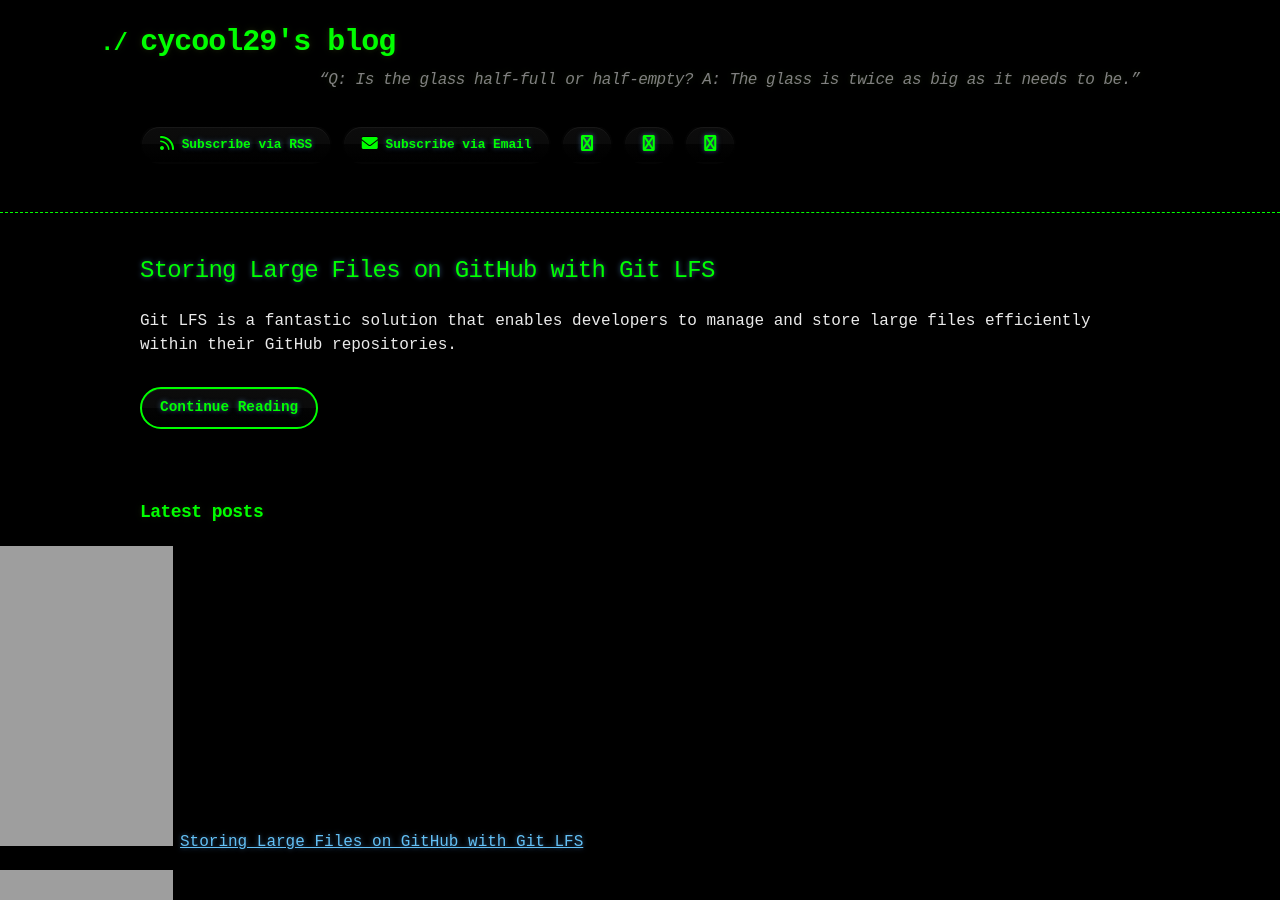
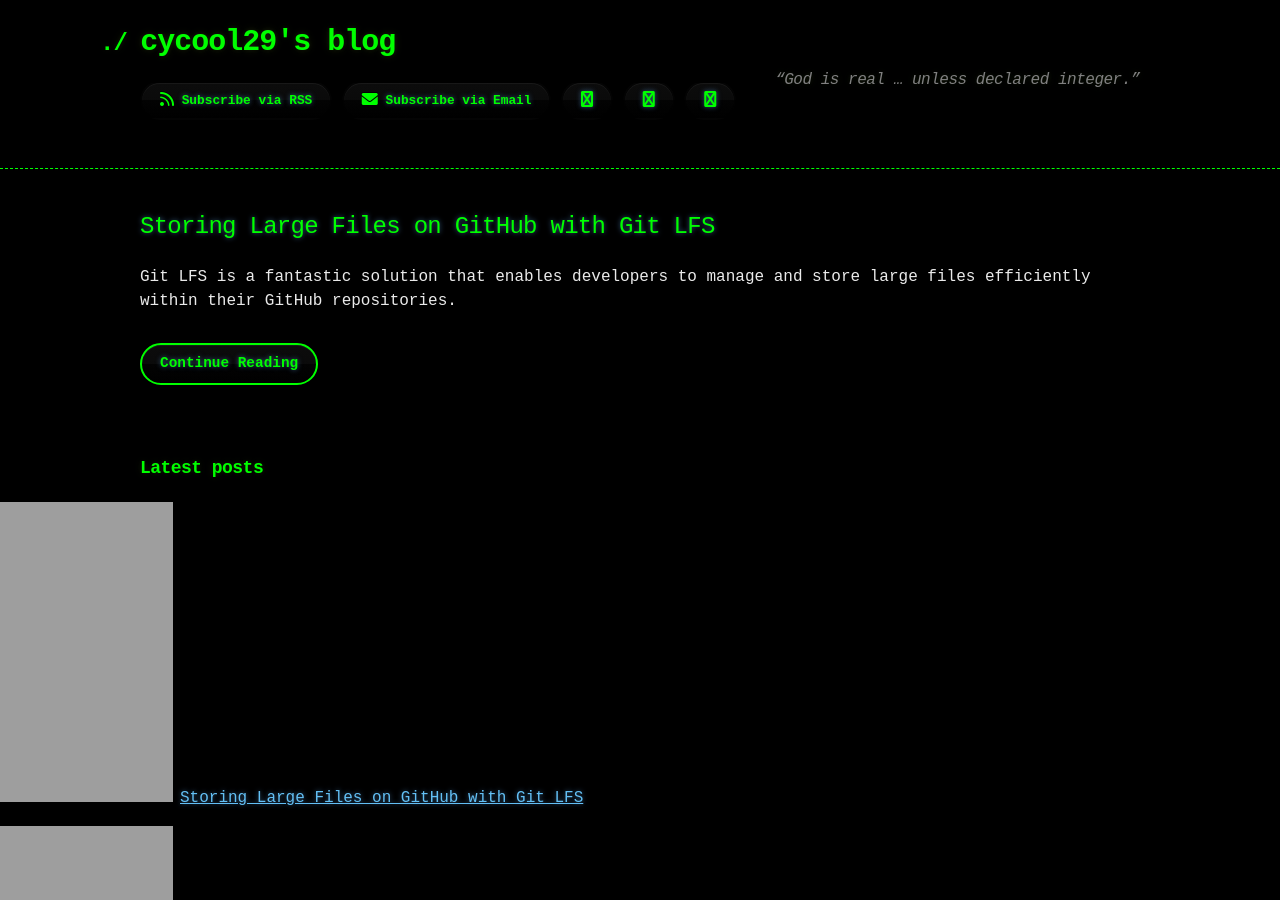
Before and after one commit to cycool29/cycool29.github.io, a Jekyll site: the page built from index.md, in a window 1280 px wide and 900 px high. Built offline with Jekyll 4.4.1, drawn with Linux system fonts in a browser that asks for light colours; a style sheet for code colours, icons or effects is not loaded.

Commit message:
Update quotes

```diff
--- a/_config.yml
+++ b/_config.yml
@@ -1,5 +1,5 @@
 title: cycool29's blog
-description: "“Q: Is the glass half-full or half-empty? A: The glass is twice as big as it needs to be.” "
+description: "“God is real … unless declared integer.” "
 bio: A high school student. Intermediate in Python, Git, Bash. Learning JavaScript. He/Him. "
 author: cycool29
 url: https://cycool29.github.io
```
